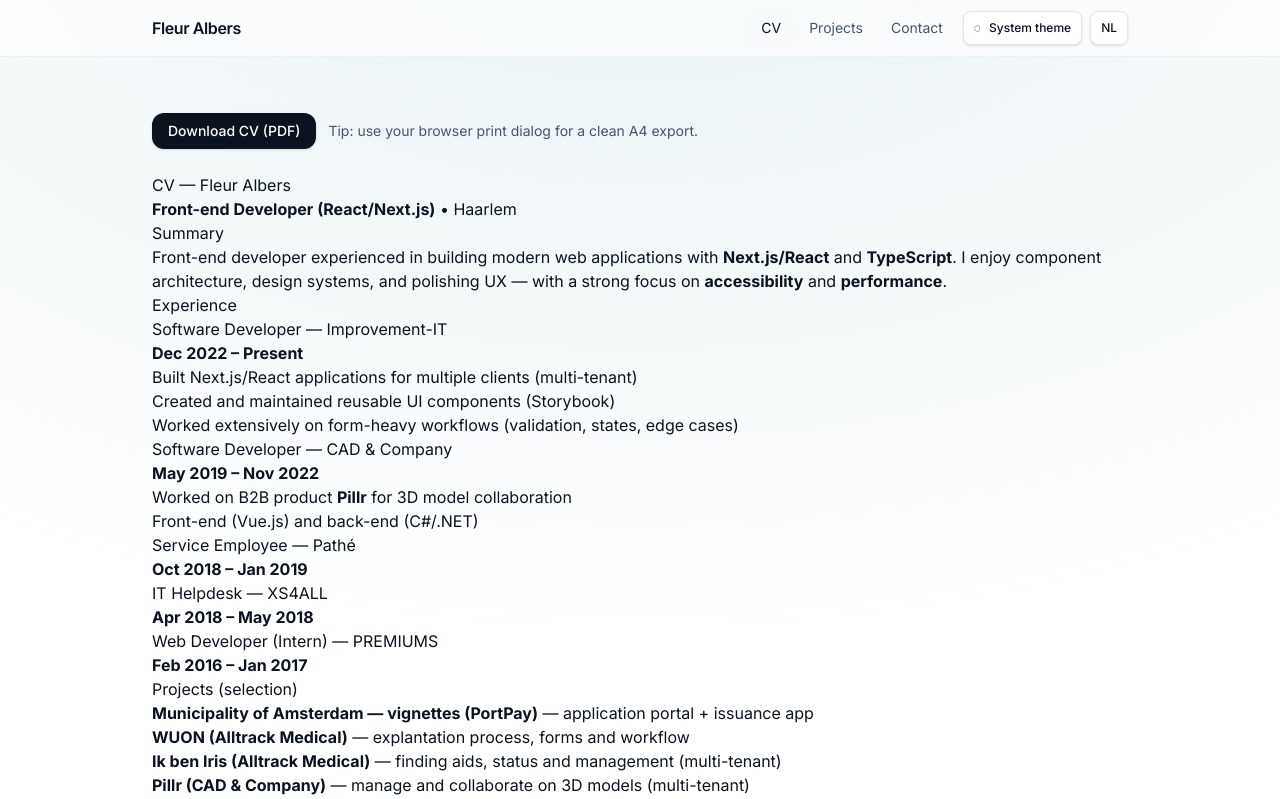
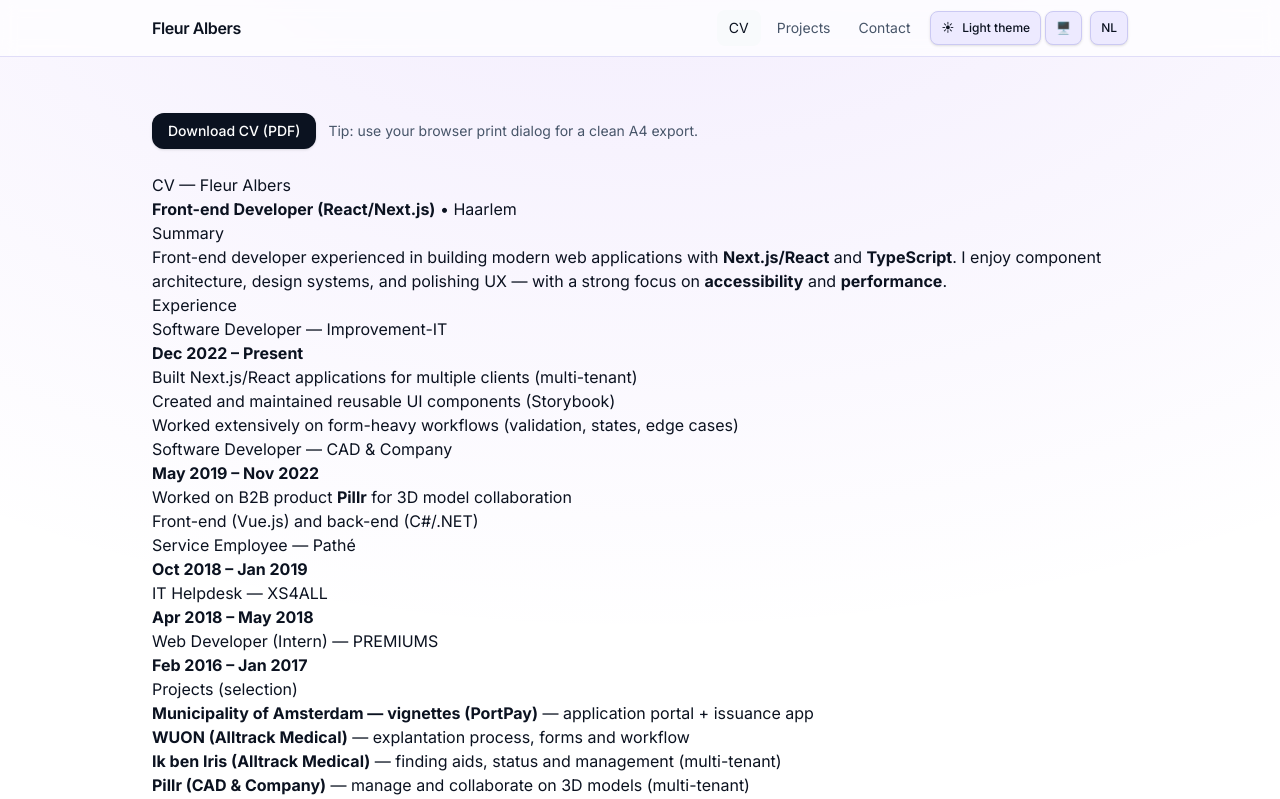
Before and after one commit to Fleurig/portfolio, a Next.js app: page /en/cv in a window 1280 px wide. Shown: the top 799 px of the page. Built offline with nearby package versions, Linux system fonts and the light colour scheme.

Commit message:
Upgrade to Next.js v16 + latest deps; fix turbopack config; improve theme UX (system default via auto, explicit themes only); add system icon button; make design more colorful

```diff
--- a/app/theme.css
+++ b/app/theme.css
@@ -1,19 +1,18 @@
 @theme static {
   /* === Brand === */
-  --color-primary-500: #006983;
+  --color-primary-500: #7c3aed;
   --color-primary: var(--color-primary-500);
 
-  /* === Base semantic tokens (light) === */
+  /* A more modern, colorful base */
   --color-bg: #ffffff;
-  --color-surface: #ffffff;
+  --color-surface: color-mix(in oklab, #ffffff 88%, var(--color-primary) 12%);
   --color-surface-muted: #f8fafc;
   --color-text: #0b1220;
   --color-text-muted: #475569;
-  --color-border: #e2e8f0;
+  --color-border: color-mix(in oklab, #e2e8f0 80%, var(--color-primary) 20%);
   --color-border-muted: #f1f5f9;
   --color-focus: var(--color-primary);
 
-  /* === Component tokens (defaults point to semantic tokens) === */
   --color-card-surface: var(--color-surface);
   --color-card-border: var(--color-border);
   --color-card-text: var(--color-text);
@@ -27,9 +26,7 @@
   --color-header-border: color-mix(in oklab, var(--color-border) 60%, transparent);
 }
 
-/* === Themes === */
 :root {
-  /* default is set via JS to dark/system, but keep safe defaults */
   color-scheme: light;
 }
 
@@ -39,19 +36,18 @@
 
 :root[data-theme='dark'] {
   color-scheme: dark;
-  --color-bg: #020617;
-  --color-surface: color-mix(in oklab, #0b1220 78%, transparent);
-  --color-surface-muted: #0b1220;
+  --color-bg: #050414;
+  --color-surface: color-mix(in oklab, #0b1024 85%, var(--color-primary) 15%);
+  --color-surface-muted: #0b1024;
   --color-text: #f8fafc;
   --color-text-muted: #cbd5e1;
-  --color-border: #1f2937;
-  --color-border-muted: #0b1220;
+  --color-border: color-mix(in oklab, #1f2937 70%, var(--color-primary) 30%);
+  --color-border-muted: #0b1024;
 
-  --color-header-surface: color-mix(in oklab, #020617 55%, transparent);
+  --color-header-surface: color-mix(in oklab, #050414 55%, transparent);
   --color-header-border: color-mix(in oklab, var(--color-border) 65%, transparent);
 }
 
-/* Contrast A: strict B/W, primary only for focus */
 :root[data-theme='contrast'] {
   color-scheme: light;
   --color-bg: #ffffff;
@@ -61,11 +57,16 @@
   --color-text-muted: #000000;
   --color-border: #000000;
   --color-border-muted: #000000;
-  /* keep focus as primary */
   --color-focus: var(--color-primary);
 
   --color-header-surface: #ffffff;
   --color-header-border: #000000;
+
+  --color-card-surface: #ffffff;
+  --color-card-border: #000000;
+  --color-badge-surface: #ffffff;
+  --color-badge-border: #000000;
+  --color-badge-text: #000000;
 }
 
 @custom-variant dark {
--- a/next.config.ts
+++ b/next.config.ts
@@ -1,9 +1,7 @@
 import type { NextConfig } from 'next';
 
 const nextConfig: NextConfig = {
-  experimental: {
-    turbo: {},
-  },
+  turbopack: {},
   pageExtensions: ['ts', 'tsx', 'md', 'mdx'],
 };
 
--- a/src/components/site/ThemeToggle.tsx
+++ b/src/components/site/ThemeToggle.tsx
@@ -3,49 +3,49 @@
 import { t } from '@/src/lib/translations';
 import { useTheme } from '@/src/lib/useTheme';
 
+function themeIcon(theme: 'dark' | 'light' | 'contrast') {
+  if (theme === 'dark') return '☾';
+  if (theme === 'contrast') return '◐';
+  return '☀';
+}
+
 export function ThemeToggle({ locale }: { locale: 'nl' | 'en' }) {
   const tr = t(locale);
-  const { theme, preference, setPreference } = useTheme();
+  const { theme, setTheme, clearTheme } = useTheme();
 
-  const next =
-    preference === 'system'
-      ? 'dark'
-      : preference === 'dark'
-        ? 'light'
-        : preference === 'light'
-          ? 'contrast'
-          : preference === 'contrast'
-            ? 'system'
-            : 'system';
-
-  const icon =
-    preference === 'system'
-      ? '◌'
-      : theme === 'dark'
-        ? '☾'
-        : theme === 'contrast'
-          ? '◐'
-          : '☀';
+  // No explicit "system" option in UI.
+  // Cycle: dark -> light -> contrast -> (back to system via clear)
+  const next = theme === 'dark' ? 'light' : theme === 'light' ? 'contrast' : 'dark';
 
   const label =
-    preference === 'system'
-      ? tr.a11y.themeSystem
-      : preference === 'dark'
+    theme === 'dark'
       ? tr.a11y.themeDark
-        : preference === 'light'
+      : theme === 'light'
         ? tr.a11y.themeLight
         : tr.a11y.themeContrast;
 
   return (
+    <div className="ml-1 inline-flex items-center gap-1">
       <button
         type="button"
-      onClick={() => setPreference(next)}
-      className="ml-1 inline-flex items-center gap-2 rounded-lg border border-[var(--color-border)] bg-[var(--color-surface)] px-2.5 py-2 text-xs font-medium text-[var(--color-text)] shadow-sm hover:bg-[var(--color-surface-muted)]"
+        onClick={() => setTheme(next)}
+        className="inline-flex items-center gap-2 rounded-lg border border-[var(--color-border)] bg-[var(--color-surface)] px-2.5 py-2 text-xs font-medium text-[var(--color-text)] shadow-sm hover:bg-[var(--color-surface-muted)]"
         aria-label={`${tr.a11y.toggleTheme}: ${label}`}
         title={`${tr.a11y.toggleTheme}: ${label}`}
       >
-      <span aria-hidden="true">{icon}</span>
+        <span aria-hidden="true">{themeIcon(theme)}</span>
         <span>{label}</span>
       </button>
+
+      <button
+        type="button"
+        onClick={clearTheme}
+        className="inline-flex items-center rounded-lg border border-[var(--color-border)] bg-[var(--color-surface)] px-2.5 py-2 text-xs font-medium text-[var(--color-text-muted)] shadow-sm hover:bg-[var(--color-surface-muted)]"
+        aria-label={locale === 'en' ? 'Use system theme' : 'Gebruik systeem thema'}
+        title={locale === 'en' ? 'Use system theme' : 'Gebruik systeem thema'}
+      >
+        <span aria-hidden="true">🖥</span>
+      </button>
+    </div>
   );
 }
--- a/src/lib/translations.ts
+++ b/src/lib/translations.ts
@@ -16,7 +16,6 @@ export type Translations = {
   a11y: {
     skipToContent: string;
     toggleTheme: string;
-    themeSystem: string;
     themeDark: string;
     themeLight: string;
     themeContrast: string;
@@ -59,7 +58,6 @@ const dict = {
     a11y: {
       skipToContent: 'Ga naar inhoud',
       toggleTheme: 'Thema wisselen',
-      themeSystem: 'Systeem thema',
       themeDark: 'Donker thema',
       themeLight: 'Licht thema',
       themeContrast: 'Hoog contrast',
@@ -105,7 +103,6 @@ const dict = {
     a11y: {
       skipToContent: 'Skip to content',
       toggleTheme: 'Toggle theme',
-      themeSystem: 'System theme',
       themeDark: 'Dark theme',
       themeLight: 'Light theme',
       themeContrast: 'High contrast',
--- a/src/lib/useTheme.ts
+++ b/src/lib/useTheme.ts
@@ -6,11 +6,8 @@ import type { Theme } from '@/src/lib/translations';
 
 const THEME_KEY = 'theme';
 
-type ThemePreference = Theme | 'system';
-
 function applyTheme(theme: Theme) {
-  const root = document.documentElement;
-  root.setAttribute('data-theme', theme);
+  document.documentElement.setAttribute('data-theme', theme);
 }
 
 function resolveSystemTheme(): Theme {
@@ -19,35 +16,29 @@ function resolveSystemTheme(): Theme {
     : 'light';
 }
 
-function getInitialPreference(): ThemePreference {
-  if (typeof window === 'undefined') return 'system';
-
+function getInitialTheme(): Theme {
+  if (typeof window === 'undefined') return 'light';
   const stored = window.localStorage.getItem(THEME_KEY);
   if (stored === 'dark' || stored === 'light' || stored === 'contrast') {
     return stored;
   }
-  if (stored === 'system') return 'system';
-
-  // Default: system.
-  return 'system';
+  // default: system
+  return resolveSystemTheme();
 }
 
 export function useTheme() {
-  const [preference, setPreference] = useState<ThemePreference>('system');
-  const [theme, setTheme] = useState<Theme>('dark');
+  const [theme, setTheme] = useState<Theme>('light');
 
   useEffect(() => {
-    const initialPref = getInitialPreference();
-    setPreference(initialPref);
-
-    const initialTheme =
-      initialPref === 'system' ? resolveSystemTheme() : initialPref;
-    setTheme(initialTheme);
-    applyTheme(initialTheme);
+    const initial = getInitialTheme();
+    setTheme(initial);
+    applyTheme(initial);
 
     const mql = window.matchMedia('(prefers-color-scheme: dark)');
     const onChange = () => {
-      if (getInitialPreference() !== 'system') return;
+      // Only follow system when user hasn't explicitly set a theme.
+      const stored = window.localStorage.getItem(THEME_KEY);
+      if (stored === 'dark' || stored === 'light' || stored === 'contrast') return;
       const next = resolveSystemTheme();
       setTheme(next);
       applyTheme(next);
@@ -60,16 +51,19 @@ export function useTheme() {
   const api = useMemo(() => {
     return {
       theme,
-      preference,
-      setPreference: (next: ThemePreference) => {
-        setPreference(next);
+      setTheme: (next: Theme) => {
+        setTheme(next);
         window.localStorage.setItem(THEME_KEY, next);
-        const resolved = next === 'system' ? resolveSystemTheme() : next;
-        setTheme(resolved);
-        applyTheme(resolved);
+        applyTheme(next);
+      },
+      clearTheme: () => {
+        window.localStorage.removeItem(THEME_KEY);
+        const next = resolveSystemTheme();
+        setTheme(next);
+        applyTheme(next);
       },
     };
-  }, [preference, theme]);
+  }, [theme]);
 
   return api;
 }
```
Also changed, not shown: package.json (+16 -16 lines). Lines whose indentation alone changed are shown as unchanged.
